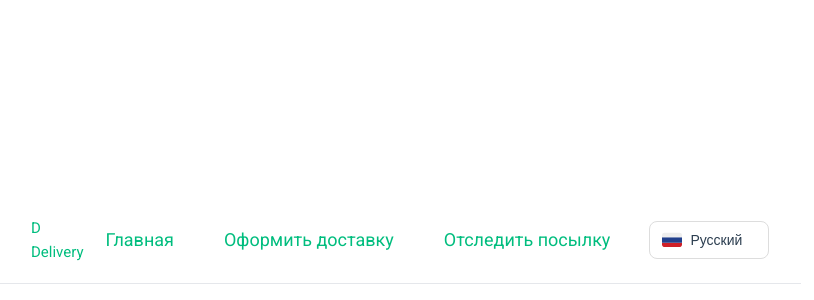
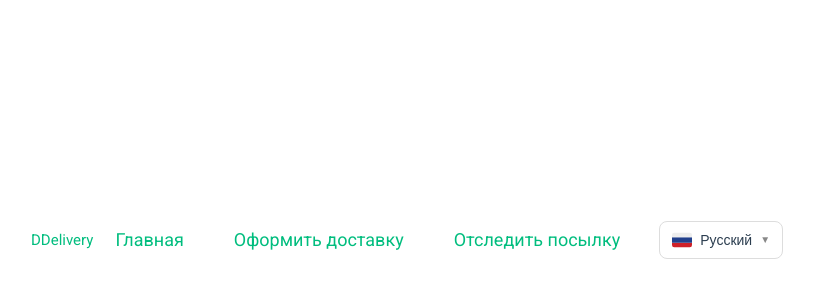
Before and after one commit to Albert24-Front-end/Delivery-service-Vue, a Vue app: page / in a window 1280 px wide. Shown: the part 160-460 px from the top of the page, without its empty margins (36-850 px from the left). Built offline with nearby package versions, Linux system fonts and the light colour scheme.

Commit message:
lang switcher no-url prefix scheme pure sample

```diff
--- a/src/components/widgets/AppHeader.vue
+++ b/src/components/widgets/AppHeader.vue
@@ -1,9 +1,9 @@
 <template>
   <nav
-    class="container w-full mx-auto px-4 sm:px-6 lg:px-8 py-4 border-b border-gray-200 flex justify-between items-center gap-2"
+    class="container w-full mx-auto px-4 sm:px-6 lg:px-8 py-4 flex justify-between items-center gap-2"
   >
-    <div class="flex items-center">
-      <router-link to="/" aria-current="page">
+    <div>
+      <router-link to="/" aria-current="page" class="flex items-center">
         <div class="header-logo">D</div>
         <div class="header-title">Delivery</div>
       </router-link>
--- a/src/components/widgets/LanguageSwitcher.vue
+++ b/src/components/widgets/LanguageSwitcher.vue
@@ -1,11 +1,11 @@
 <template>
   <div class="relative inline-block font-[sans-serif]" ref="dropdownRef">
-    <button @click="toggleDropdown()" class="cursor-pointer flex items-center gap-2 min-w-30 bg-white px-3 py-2 text-sm border border-solid border-[#ddd] rounded-lg transition-all duration-200 hover:border-[#bbb] hover:bg-[#f9f9f9]">
+    <button type="button" @click="toggleDropdown()" class="cursor-pointer flex items-center gap-2 w-full max-w-35 bg-white px-3 py-2 text-sm border border-solid border-[#ddd] rounded-lg transition-all duration-200 hover:border-[#bbb] hover:bg-[#f9f9f9]">
       <img :src=getActiveLang?.src alt="flag" class="flag-icon">
       {{ getActiveLang?.label }}
-      <span v-if="isOpen" class="text-[10px] text-[#888] ml-auto transition-transform duration-200 " :class="{ 'rotate-180': isOpen }">▼</span>
+      <span class="text-[10px] text-[#888] ml-auto transition-transform duration-200 " :class="{ 'rotate-180': isOpen }">▼</span>
     </button>
-    <div v-if="isOpen" class="absolute bg-white min-w-full z-1000 rounded-lg mt-1 overflow-hidden border border-solid border-[#eee] shadow-drop" :class="{ 'block': isOpen }">
+    <div v-if="isOpen" class="absolute bg-white min-w-full z-1000 rounded-lg mt-1 overflow-hidden border border-solid border-[#eee] shadow-drop">
       <div v-for="lang in languages" :key="lang.code" @click="switchLanguage(lang.code)" class="cursor-pointer flex items-center gap-2 px-3 py-2.5 text-sm hover:bg-[#f1f1f1] duration-200 active:bg-[#eef5ff] active:text-[#007bff] active:font-medium">
         <img :src="lang.src" class="flag-icon" alt="flag">
         {{ lang.label }}
@@ -17,8 +17,8 @@
 
 <style scoped>
 .flag-icon {
-    width: 20px;
-    height: 15px;
+    min-width: 1.25rem;
+    min-height: 1rem;
     object-fit: cover;
     border-radius: 2px;
 }
@@ -59,12 +59,6 @@ const languages = [
     },
   ];
 onMounted(() => {
-  const pathLang = window.location.pathname.split("/");
-  const foundLang = languages.find(l => pathLang.includes(l.code));
-  if (foundLang) {
-    locale.value = foundLang.code;
-  }
-
   window.addEventListener('click', handleOutsideClick);
 })
 
@@ -82,10 +76,6 @@ const handleOutsideClick = (event: MouseEvent) => {
   }
 }
 
-const getLanguagePattern = () => {
-    return languages.map(l => l.code).join('|');
-  }
-
 const getActiveLang = computed(() => {
   return languages.find(l => l.code === locale.value) || languages[0]
 })
@@ -97,12 +87,7 @@ const switchLanguage = (lang: string) => {
   }
 
     localStorage.setItem('userLanguage', lang as string);
-
-    const currentUrl = window.location.href;
-    // Динамическая регулярка
-    const pattern = new RegExp(`\/(${getLanguagePattern()})(\/|$)`);
-    const newUrl = currentUrl.replace(pattern, `/${lang}/`);
-
-    return window.location.href = newUrl;
+    locale.value = lang // Instant lang change
+    isOpen.value = false
 }
 </script>
--- a/src/router/index.ts
+++ b/src/router/index.ts
@@ -3,9 +3,13 @@ import { createRouter, createWebHistory } from 'vue-router'
 const routes = [
   {
     path: '/',
-    name: 'main',
     component: () => import('../layouts/defaultLayout.vue'),
     children: [
+      {
+        path: '',
+        name: 'main',
+        component: () => import('../pages/MainPage.vue'),
+      },
       {
         path: '/order',
         name: 'order',
```
